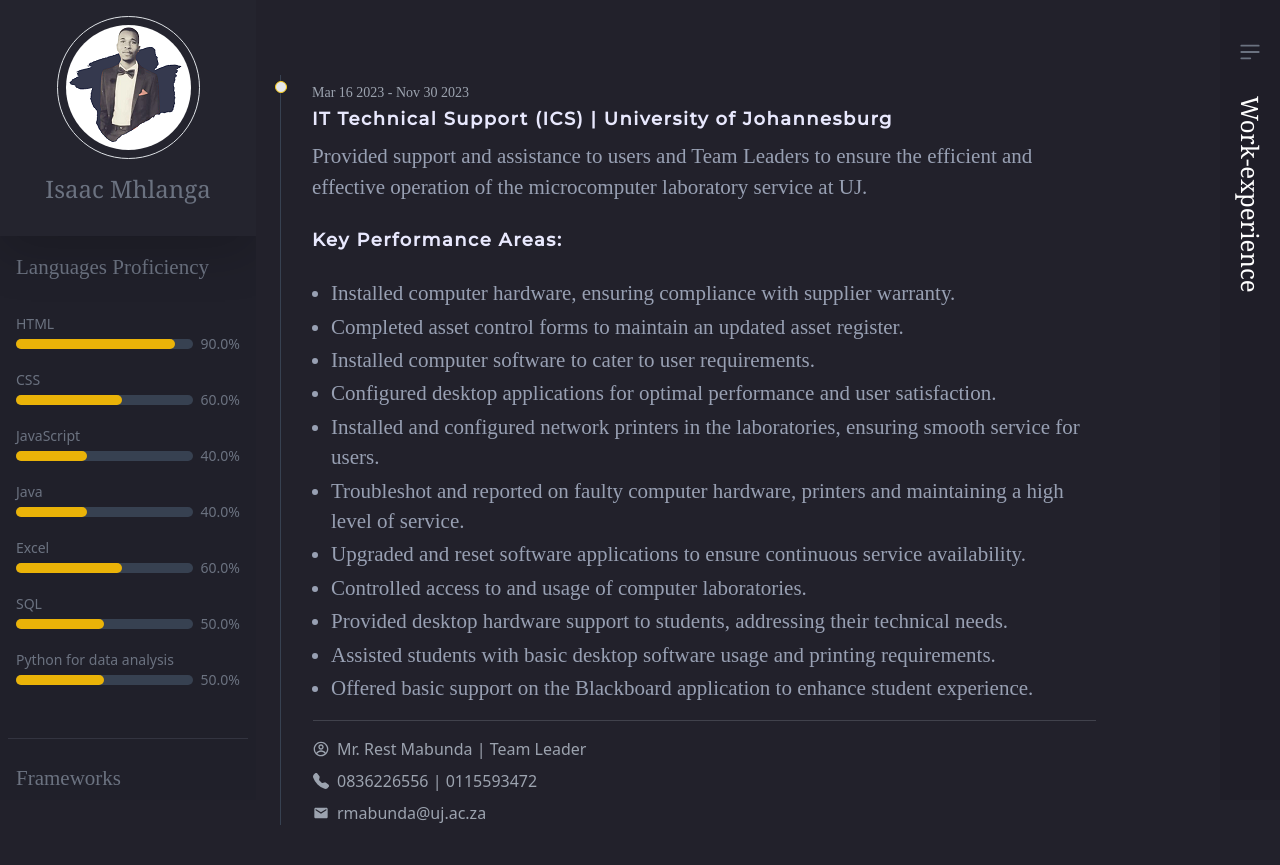
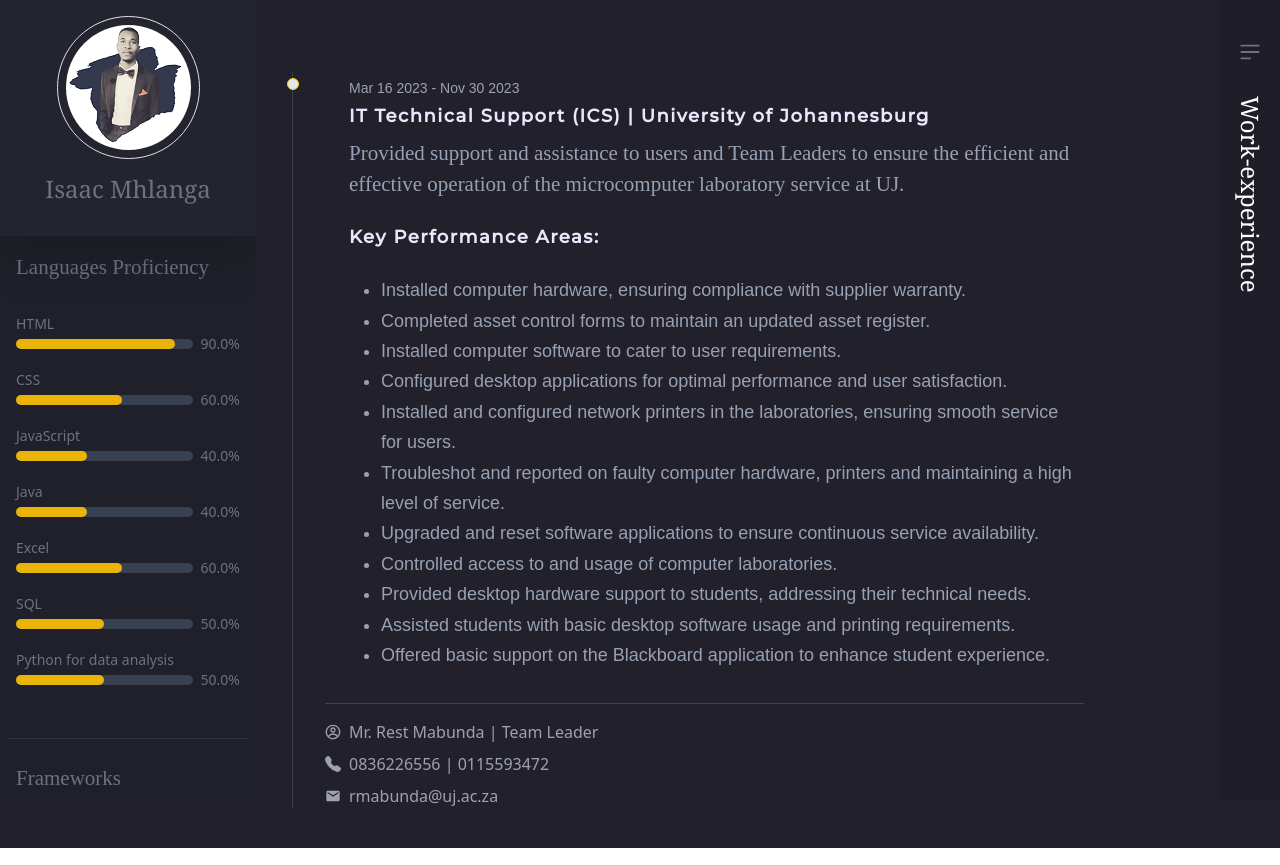
Before and after one commit to Ike91/portfolio-website, a React (Create React App) app: page /work-experience in a window 1280 px wide. Built offline with nearby package versions, Linux system fonts and the light colour scheme; no server answers.

Commit message:
conatiner

```diff
--- a/src/components/education/Education.jsx
+++ b/src/components/education/Education.jsx
@@ -2,8 +2,8 @@
 
 function Education() {
   return (
-    <div className="Education">
-      <div className=" p-4 sm:ml-64 sm:mr-40 item-in">
+    <div className=" p-4 sm:ml-64 sm:mr-40 item-in">
+      <div className="container">
         <ol class="relative border-s border-gray-700 ">
           <li class="mb-10 ms-4 ">
             <div class="absolute w-3 h-3 bg-gray-200 rounded-full mt-1.5 -start-1.5 border border-white "></div>
--- a/src/components/experience/Work-Experience.jsx
+++ b/src/components/experience/Work-Experience.jsx
@@ -5,8 +5,8 @@
 
 function WorkExperience() {
   return (
-    <div className="Work experience">
-      <div className=" p-4 sm:ml-64 sm:mr-40">
+    <div className=" p-4 sm:ml-64 sm:mr-40">
+      <div className="container">
         <ol class="relative border-s border-gray-700 ">
           <li class="mb-10 ms-4">
             <div class="absolute w-3 h-3 bg-gray-200   rounded-full mt-1.5 -start-1.5 border-1 border-yellow-400 "></div>
--- a/src/components/home/Home.jsx
+++ b/src/components/home/Home.jsx
@@ -96,6 +96,7 @@
 
   return (
     <div className="p-4 sm:ml-64 sm:h-screen sm:mr-35">
+      <div className="container">
         <div className="row mb-5">
           <div className="col-md-6 md:p-5 flex justify-center items-center my-4">
             <img
@@ -283,6 +284,7 @@
           </div>
         </div>
       </div>
+    </div>
   );
 }
 
--- a/src/components/projects/Projects.jsx
+++ b/src/components/projects/Projects.jsx
@@ -12,7 +12,7 @@
 
   return (
     <div className="project p-3 sm:ml-64 sm:mr-35">
-      <div className="projects admin">
+      <div className="projects admin container">
         <div class="row ">
           <div class="flex justify-between ">
             <h4 class="mr-auto"> Data analysis projects</h4>
```
Lines whose indentation alone changed are shown as unchanged.
